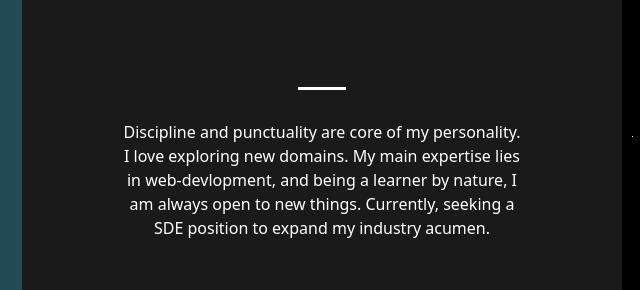
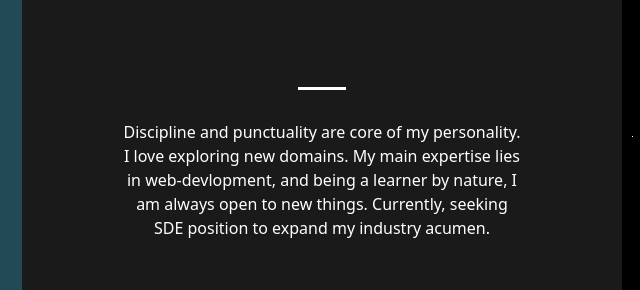
Before and after one commit to therealrawat/priyanshu-rawat-13, a plain HTML site: page index.html in a window 1280 px wide. Shown: the part 1405-1695 px from the top of the page, 618-1258 px from the left. Drawn offline with nearby package versions, Linux system fonts and the light colour scheme; a web font is replaced by a local one.

Commit message:
Update index.html

```diff
--- a/index.html
+++ b/index.html
@@ -97,7 +97,7 @@
                     <p class="grid-item-text">Discipline and punctuality are core of my personality. I love exploring
                         new domains. My main expertise lies in web-devlopment, and being a learner by nature, I am
                         always
-                        open to new things. Currently, seeking a SDE position to expand my industry acumen.</p>
+                        open to new things. Currently, seeking SDE position to expand my industry acumen.</p>
                 </a>
 
             </div>
```
